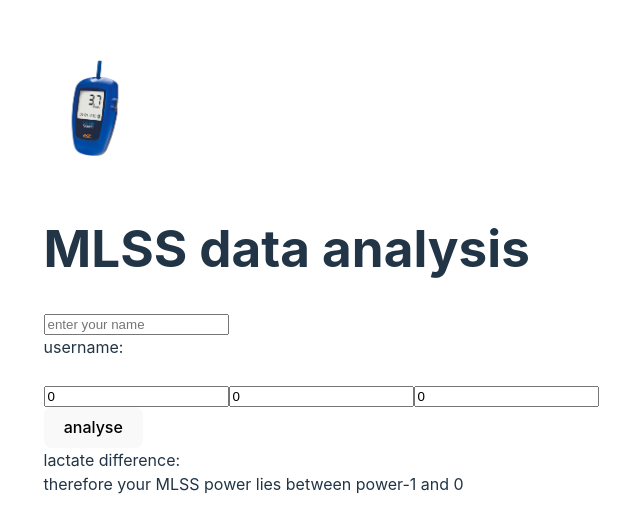
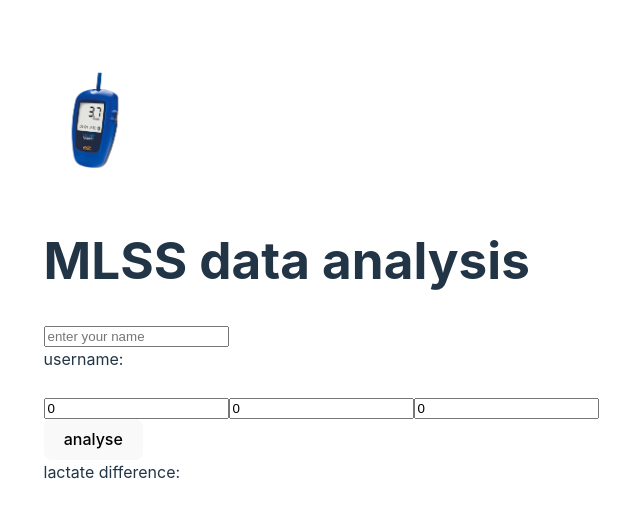
Before and after one commit to WesleyMols/IPsportdata, a React (Vite) app in the folder client/: page / in a window 1280 px wide. Shown: the part 134-666 px from the top of the page, without its empty margins (319-959 px from the left). Built offline with nearby package versions, Linux system fonts and the light colour scheme.

Commit message:
return message

```diff
--- a/client/src/App.jsx
+++ b/client/src/App.jsx
@@ -12,6 +12,7 @@ function App() {
   const [lactate, setLactate] = useState(0);
   const [lactate_two, setLactateTwo] = useState(0);
   const [data, setData] = useState();
+  const [returnMessage, setReturnMessage] = useState("");
 
   const onsubmitData = async () => {
     console.log("clicked")
@@ -20,6 +21,7 @@ function App() {
     console.log(data) // alle getters uit analysor.java
     setResult(data.username)
     setData(data.calcLactateDiff)
+    setReturnMessage(data.outputAnalysis)
   }
 
   function ShowUsername() {
@@ -28,7 +30,7 @@ function App() {
 
   function ShowData() {
     return <><div>lactate difference: {data}</div>
-    <div>therefore your MLSS power lies between power-1 and {power} </div></>
+    <div>{returnMessage} </div></>
   }
 
   return (
```
Also changed, not shown: 2 other files (tests, documents, lock files or other folders).
